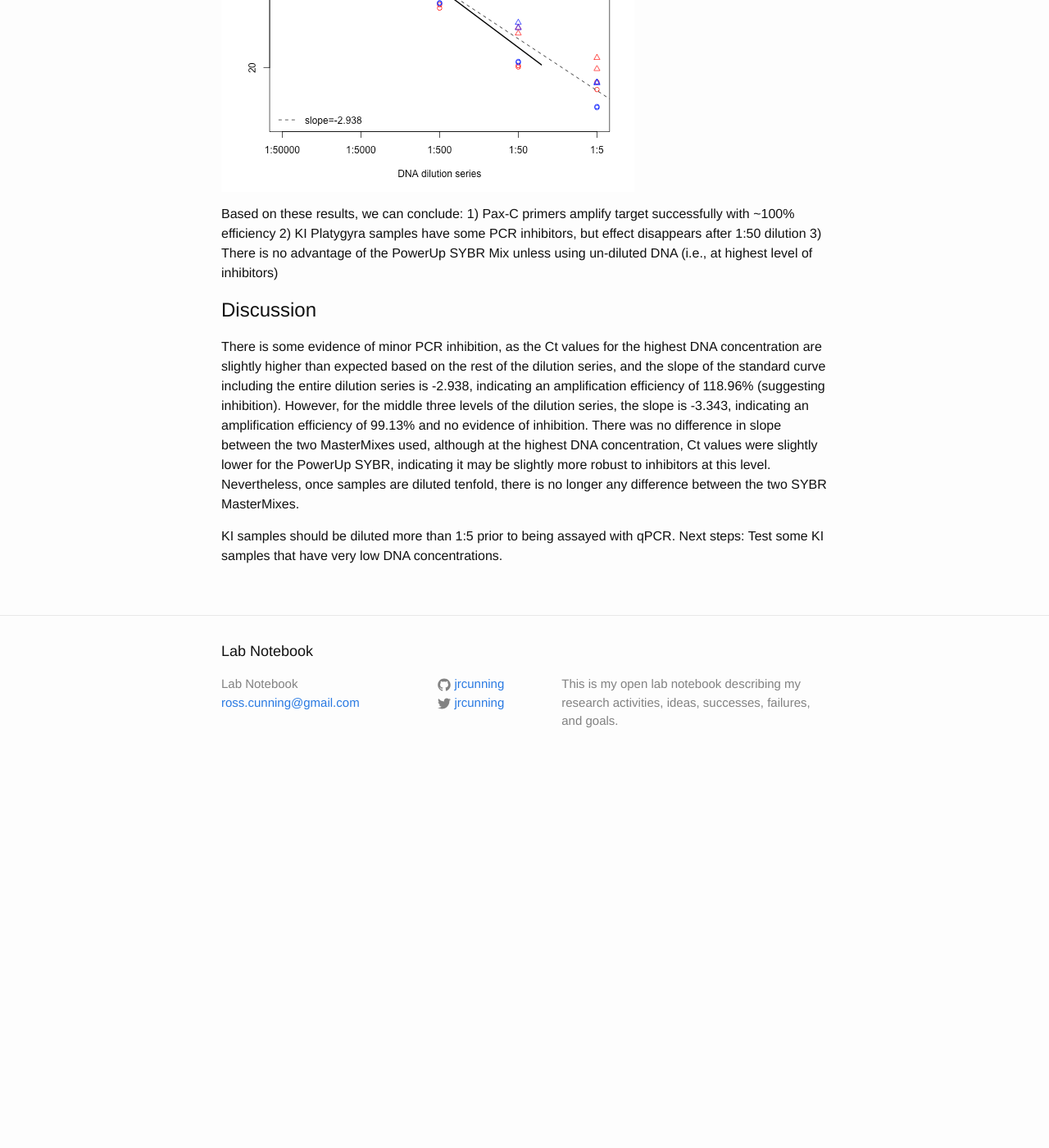
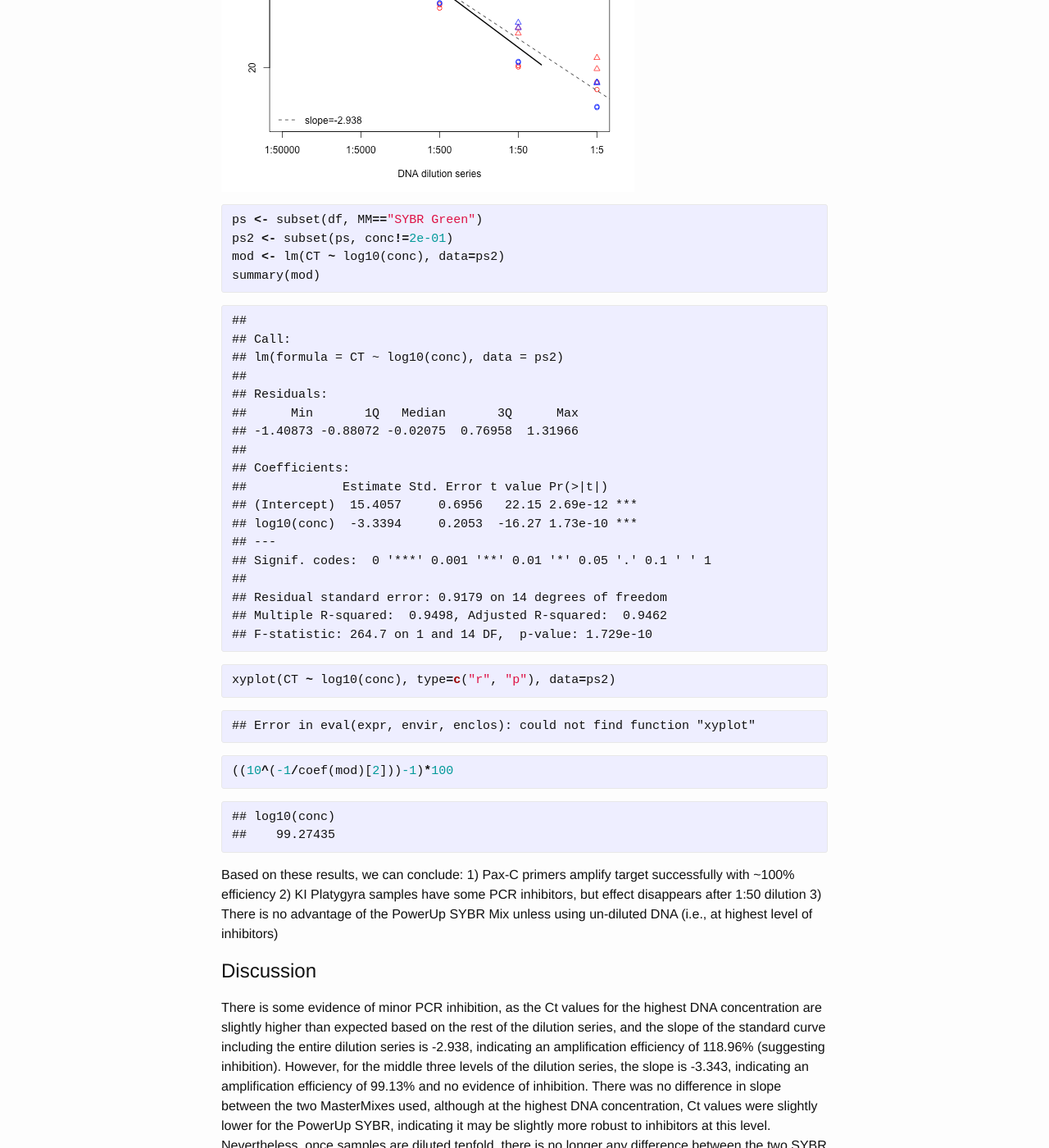
Before and after one commit to jrcunning/labnotebook, a Jekyll site: the page built from _posts/2017-10-10-platygyra-pax-c-primer-and-sample-test.md, in a window 1280 px wide and 1400 px high, scrolled down 3137 px. Shown: the whole window at 82% size. Built offline with Jekyll 4.4.1, drawn with Linux system fonts in a browser that asks for light colours; before the commit the page ends 4088 px from its top, so only the background shows below that.

Commit message:
calc SYBR Green PaxC amp efficiency

```diff
--- a/_posts/2017-10-10-platygyra-pax-c-primer-and-sample-test.md
+++ b/_posts/2017-10-10-platygyra-pax-c-primer-and-sample-test.md
@@ -157,6 +157,61 @@
 
 ![plot of chunk import_data](/labnotebook/figure/source/2017-10-10-platygyra-pax-c-primer-and-sample-test/2017-10-10-platygyra-pax-c-primer-and-sample-test/import_data-1.png)
 
+{% highlight r %}
+ps <- subset(df, MM=="SYBR Green")
+ps2 <- subset(ps, conc!=2e-01)
+mod <- lm(CT ~ log10(conc), data=ps2)
+summary(mod)
+{% endhighlight %}
+
+
+
+{% highlight text %}
+##
+## Call:
+## lm(formula = CT ~ log10(conc), data = ps2)
+##
+## Residuals:
+##      Min       1Q   Median       3Q      Max
+## -1.40873 -0.88072 -0.02075  0.76958  1.31966
+##
+## Coefficients:
+##             Estimate Std. Error t value Pr(>|t|)
+## (Intercept)  15.4057     0.6956   22.15 2.69e-12 ***
+## log10(conc)  -3.3394     0.2053  -16.27 1.73e-10 ***
+## ---
+## Signif. codes:  0 '***' 0.001 '**' 0.01 '*' 0.05 '.' 0.1 ' ' 1
+##
+## Residual standard error: 0.9179 on 14 degrees of freedom
+## Multiple R-squared:  0.9498,	Adjusted R-squared:  0.9462
+## F-statistic: 264.7 on 1 and 14 DF,  p-value: 1.729e-10
+{% endhighlight %}
+
+
+
+{% highlight r %}
+xyplot(CT ~ log10(conc), type=c("r", "p"), data=ps2)
+{% endhighlight %}
+
+
+
+{% highlight text %}
+## Error in eval(expr, envir, enclos): could not find function "xyplot"
+{% endhighlight %}
+
+
+
+{% highlight r %}
+((10^(-1/coef(mod)[2]))-1)*100
+{% endhighlight %}
+
+
+
+{% highlight text %}
+## log10(conc)
+##    99.27435
+{% endhighlight %}
+
 Based on these results, we can conclude:
 1) Pax-C primers amplify target successfully with ~100% efficiency
 2) KI Platygyra samples have some PCR inhibitors, but effect disappears after 1:50 dilution
```
Also changed, not shown: _source/2017-10-10-platygyra-pax-c-primer-and-sample-test/2017-10-10-platygyra-pax-c-primer-and-sample-test.Rmd (+6 -1 lines).
